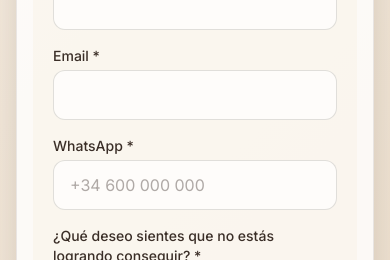
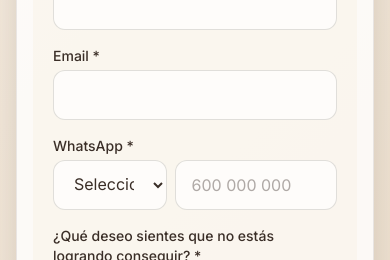
Before and after one commit to gabihernandezlasp-jpg/LaMujerQueLoConsigue, a Next.js app: page / in a window 390 px wide. Shown: the part 9980-10240 px from the top of the page. Built offline with nearby package versions, Linux system fonts and the light colour scheme.

Commit message:
Add country code selector to WhatsApp field and mark required fields
Splits WhatsApp into a country dropdown + phone number, sends the
combined E.164-ish number to the backend, and marks all mandatory
form fields with the native `required` attribute for accessibility.

```diff
--- a/components/RegistrationForm.tsx
+++ b/components/RegistrationForm.tsx
@@ -7,6 +7,7 @@ import { DESEO_OPCIONES, type RegistrationPayload } from "@/lib/types";
 type FormState = {
   nombre: string;
   email: string;
+  countryCode: string;
   whatsapp: string;
   deseoOpcion: string;
   deseoOtro: string;
@@ -19,6 +20,7 @@ type FormErrors = Partial<Record<keyof FormState, string>>;
 const INITIAL_STATE: FormState = {
   nombre: "",
   email: "",
+  countryCode: "",
   whatsapp: "",
   deseoOpcion: "",
   deseoOtro: "",
@@ -26,8 +28,59 @@ const INITIAL_STATE: FormState = {
   marketingConsent: false,
 };
 
+const COUNTRY_CODES = [
+  { code: "+34", country: "España" },
+  { code: "+52", country: "México" },
+  { code: "+54", country: "Argentina" },
+  { code: "+57", country: "Colombia" },
+  { code: "+56", country: "Chile" },
+  { code: "+51", country: "Perú" },
+  { code: "+58", country: "Venezuela" },
+  { code: "+593", country: "Ecuador" },
+  { code: "+502", country: "Guatemala" },
+  { code: "+53", country: "Cuba" },
+  { code: "+591", country: "Bolivia" },
+  { code: "+1", country: "Estados Unidos" },
+  { code: "+1", country: "Puerto Rico" },
+  { code: "+1", country: "República Dominicana" },
+  { code: "+504", country: "Honduras" },
+  { code: "+595", country: "Paraguay" },
+  { code: "+503", country: "El Salvador" },
+  { code: "+505", country: "Nicaragua" },
+  { code: "+506", country: "Costa Rica" },
+  { code: "+507", country: "Panamá" },
+  { code: "+598", country: "Uruguay" },
+  { code: "+44", country: "Reino Unido" },
+  { code: "+49", country: "Alemania" },
+  { code: "+33", country: "Francia" },
+  { code: "+39", country: "Italia" },
+  { code: "+351", country: "Portugal" },
+  { code: "+31", country: "Países Bajos" },
+  { code: "+32", country: "Bélgica" },
+  { code: "+43", country: "Austria" },
+  { code: "+30", country: "Grecia" },
+  { code: "+353", country: "Irlanda" },
+  { code: "+45", country: "Dinamarca" },
+  { code: "+46", country: "Suecia" },
+  { code: "+358", country: "Finlandia" },
+  { code: "+48", country: "Polonia" },
+  { code: "+420", country: "República Checa" },
+  { code: "+421", country: "Eslovaquia" },
+  { code: "+36", country: "Hungría" },
+  { code: "+40", country: "Rumanía" },
+  { code: "+359", country: "Bulgaria" },
+  { code: "+385", country: "Croacia" },
+  { code: "+386", country: "Eslovenia" },
+  { code: "+372", country: "Estonia" },
+  { code: "+371", country: "Letonia" },
+  { code: "+370", country: "Lituania" },
+  { code: "+352", country: "Luxemburgo" },
+  { code: "+356", country: "Malta" },
+  { code: "+357", country: "Chipre" },
+];
+
 const EMAIL_REGEX = /^[^\s@]+@[^\s@]+\.[^\s@]+$/;
-const PHONE_REGEX = /^[+]?[\d\s()-]{7,20}$/;
+const PHONE_REGEX = /^[\d\s()-]{6,15}$/;
 
 // Distingue los errores conocidos del backend (mensaje seguro para
 // mostrar tal cual) de fallos de red inesperados.
@@ -44,10 +97,14 @@ function validate(values: FormState): FormErrors {
     errors.email = "Ese email no parece válido.";
   }
 
+  if (!values.countryCode) {
+    errors.countryCode = "Selecciona tu país.";
+  }
+
   if (!values.whatsapp.trim()) {
     errors.whatsapp = "Escribe tu número de WhatsApp.";
   } else if (!PHONE_REGEX.test(values.whatsapp.trim())) {
-    errors.whatsapp = "Usa un formato de teléfono válido, ej. +34 600 000 000.";
+    errors.whatsapp = "Usa un formato de teléfono válido, ej. 600 000 000.";
   }
 
   if (!values.deseoOpcion) {
@@ -89,7 +146,7 @@ export default function RegistrationForm() {
     const payload: RegistrationPayload = {
       nombre: values.nombre,
       email: values.email,
-      whatsapp: values.whatsapp,
+      whatsapp: `${values.countryCode}${values.whatsapp.replace(/[^\d]/g, "")}`,
       deseo,
       expectativa: values.expectativa,
       marketingConsent: values.marketingConsent,
@@ -141,6 +198,7 @@ export default function RegistrationForm() {
         <input
           id="nombre"
           type="text"
+          required
           className="input-field"
           value={values.nombre}
           onChange={(e) => handleChange("nombre", e.target.value)}
@@ -155,6 +213,7 @@ export default function RegistrationForm() {
         <input
           id="email"
           type="email"
+          required
           className="input-field"
           value={values.email}
           onChange={(e) => handleChange("email", e.target.value)}
@@ -166,14 +225,37 @@ export default function RegistrationForm() {
         <label htmlFor="whatsapp" className="mb-1 block text-sm font-medium text-espresso">
           WhatsApp *
         </label>
+        <div className="flex gap-2">
+          <select
+            id="countryCode"
+            aria-label="País *"
+            required
+            className="input-field w-[40%] shrink-0"
+            value={values.countryCode}
+            onChange={(e) => handleChange("countryCode", e.target.value)}
+          >
+            <option value="" disabled>
+              Selecciona tu país
+            </option>
+            {COUNTRY_CODES.map(({ code, country }) => (
+              <option key={country} value={code}>
+                {country} ({code})
+              </option>
+            ))}
+          </select>
           <input
             id="whatsapp"
             type="tel"
-          placeholder="+34 600 000 000"
+            placeholder="600 000 000"
+            required
             className="input-field"
             value={values.whatsapp}
             onChange={(e) => handleChange("whatsapp", e.target.value)}
           />
+        </div>
+        {errors.countryCode && (
+          <p className="mt-1 text-xs text-terracotta-700">{errors.countryCode}</p>
+        )}
         {errors.whatsapp && <p className="mt-1 text-xs text-terracotta-700">{errors.whatsapp}</p>}
       </div>
 
@@ -183,6 +265,7 @@ export default function RegistrationForm() {
         </label>
         <select
           id="deseoOpcion"
+          required
           className="input-field"
           value={values.deseoOpcion}
           onChange={(e) => handleChange("deseoOpcion", e.target.value)}
@@ -224,6 +307,7 @@ export default function RegistrationForm() {
         <textarea
           id="expectativa"
           rows={4}
+          required
           className="input-field"
           value={values.expectativa}
           onChange={(e) => handleChange("expectativa", e.target.value)}
```
Lines whose indentation alone changed are shown as unchanged.
